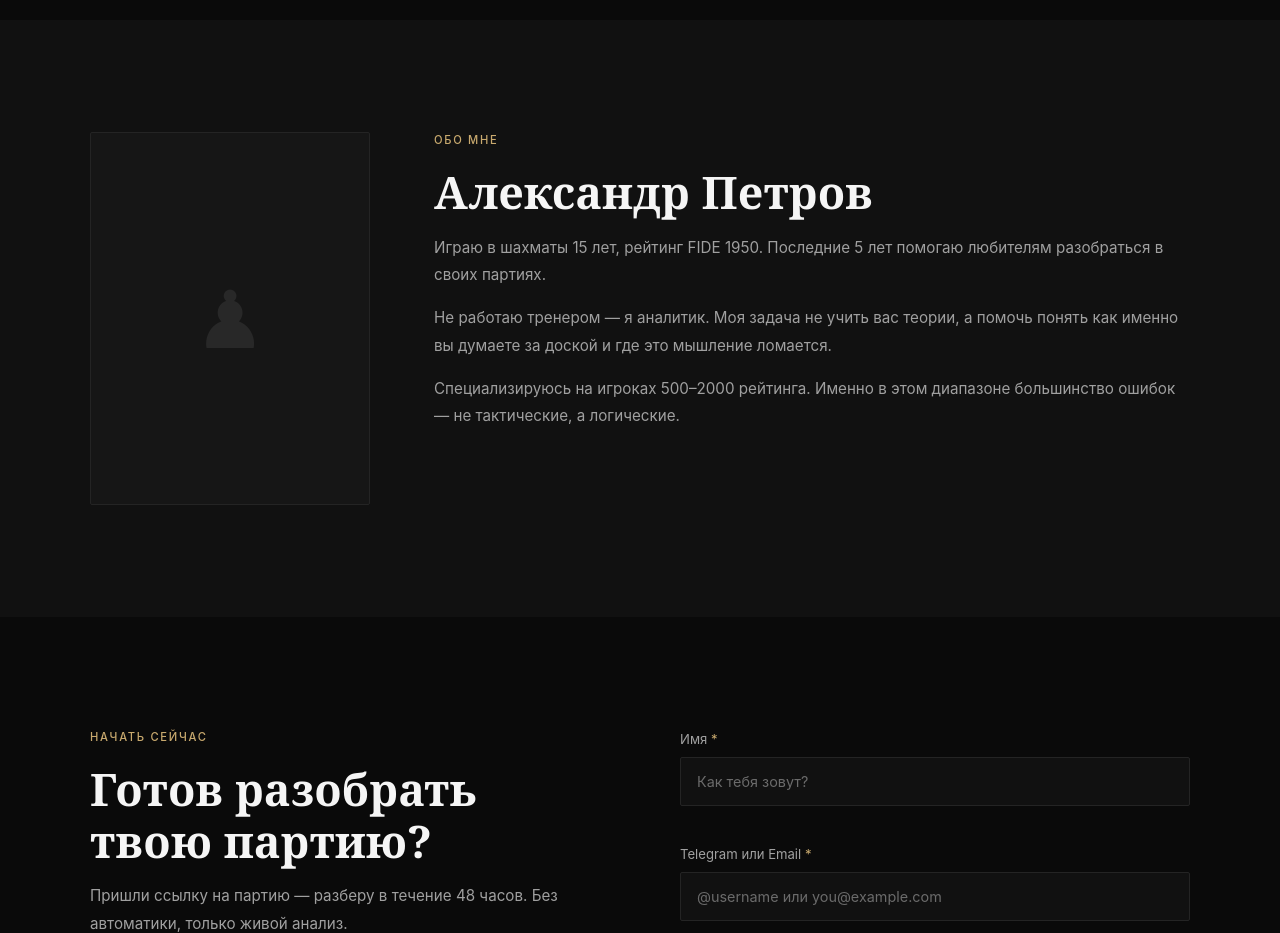
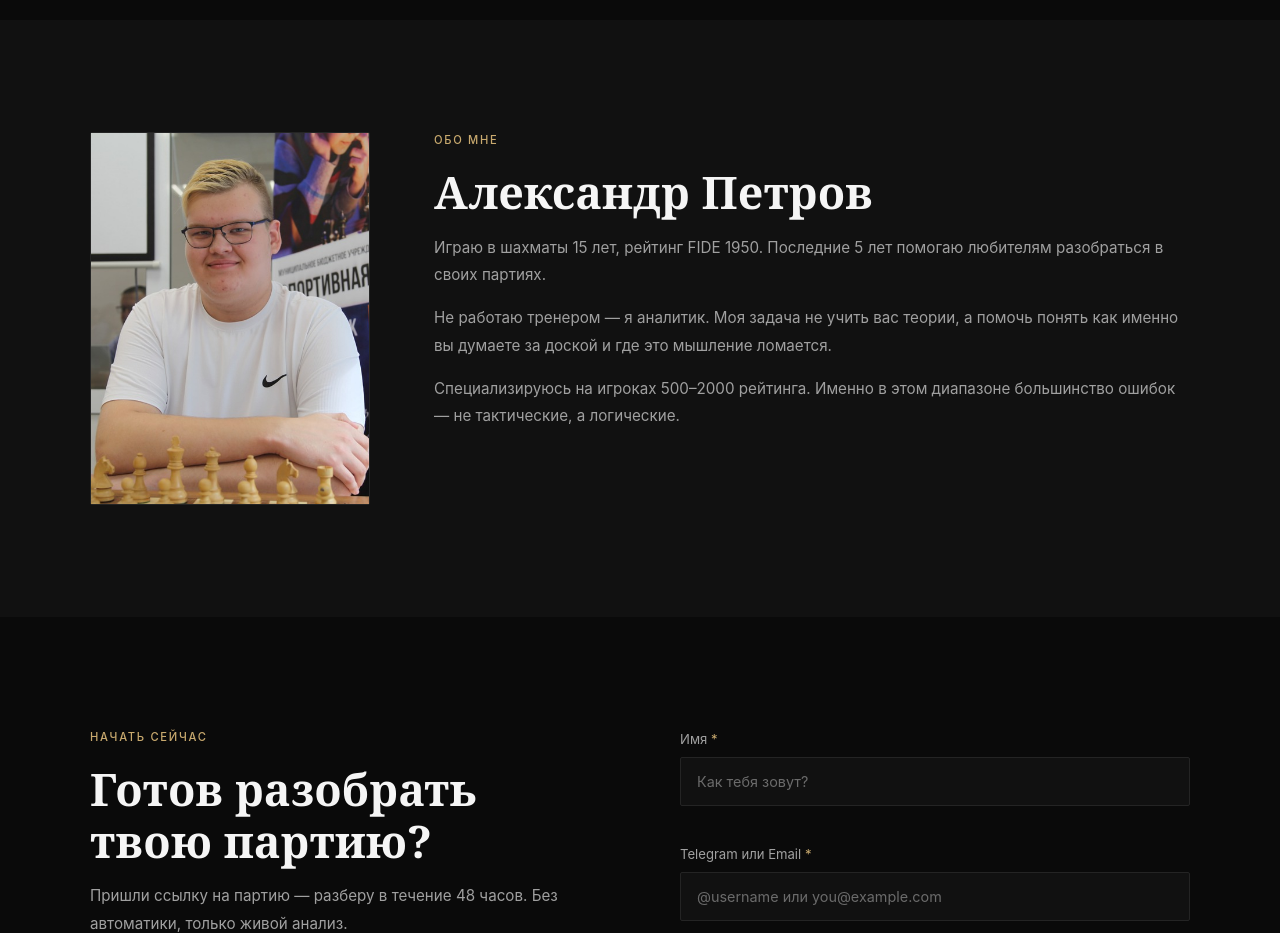
Before and after one commit to TINIL1N/chess-profile, a website: page index.html in a window 1280 px wide. Shown: the part 4100-5033 px from the top of the page. Drawn offline with nearby package versions, Linux system fonts and the light colour scheme; no server answers.

Commit message:
Update index.html

```diff
--- a/index.html
+++ b/index.html
@@ -119,7 +119,8 @@
     <div class="container about__inner">
       <div class="about__photo">
         <div class="about__img-wrap">
-          <span class="about__placeholder">♟</span>
+          <img src="/author-photo.jpg" alt="Фото автора" style="width:100%; height:100%; object-fit:cover;">
+        <!--  <span class="about__placeholder">♟</span> -->
         </div>
       </div>
       <div class="about__content">
```
